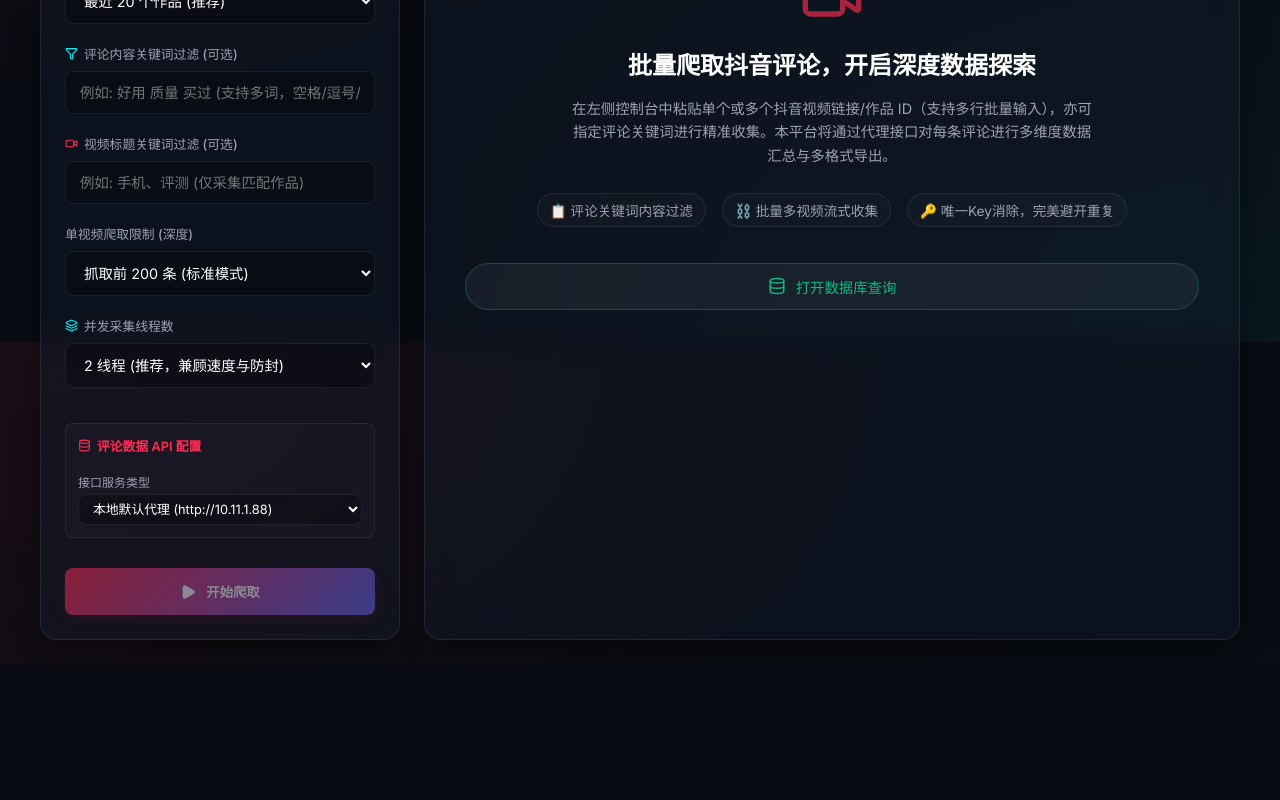
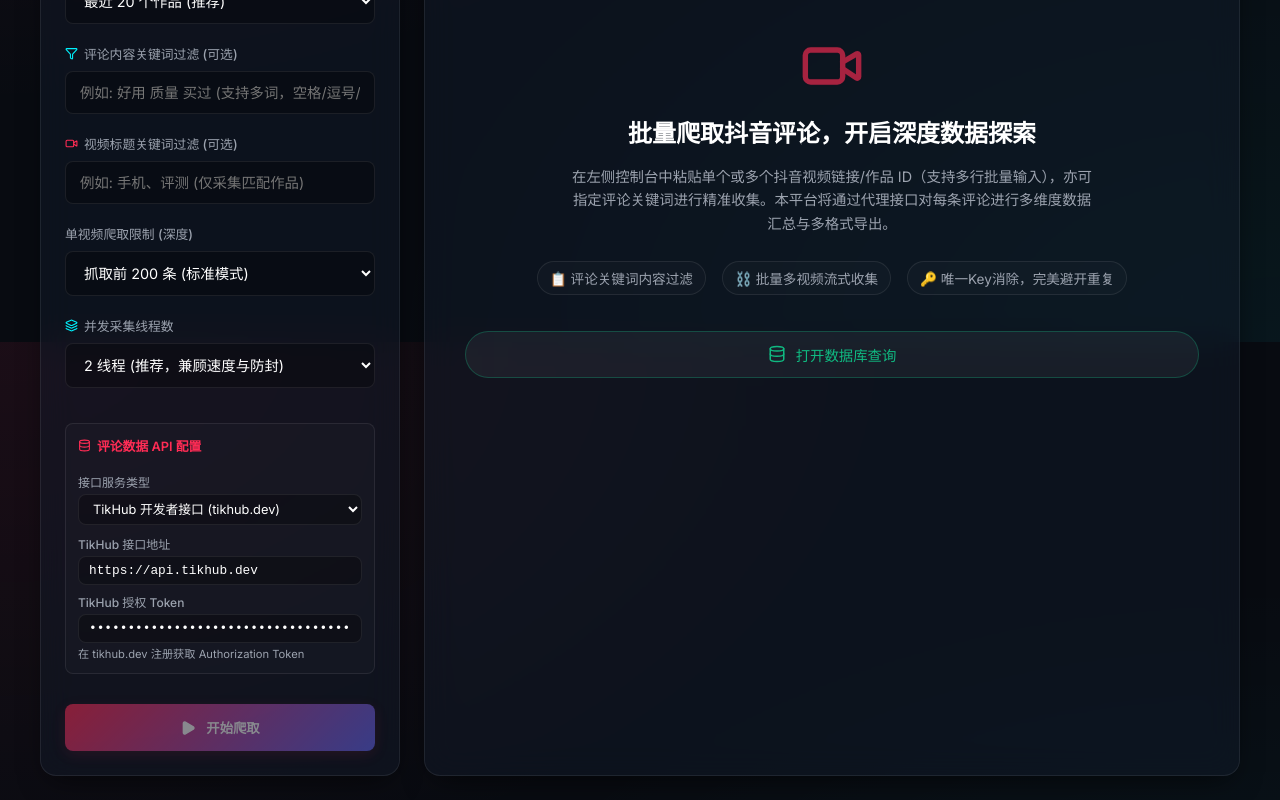
Before and after one commit to zhubaohe123/Douyin, a React (Vite) app: page / in a window 1280 px wide. Shown: the part 458-1258 px from the top of the page. Before the commit the page ends 1122 px from the top, so only its background shows below. Built offline with nearby package versions, Linux system fonts and the light colour scheme.

Commit message:
chore(api): set user provided TikHub token as default value

```diff
--- a/src/App.jsx
+++ b/src/App.jsx
@@ -47,8 +47,8 @@
   const [searchPages, setSearchPages] = useState(1); // 1 to 5 pages
 
   // 评论 API 接口配置状态 (本地默认 / TikHub 开发者)
-  const [commentApiType, setCommentApiType] = useState(() => localStorage.getItem('comment_api_type') || 'local');
-  const [tikhubToken, setTikhubToken] = useState(() => localStorage.getItem('tikhub_token') || '');
+  const [commentApiType, setCommentApiType] = useState(() => localStorage.getItem('comment_api_type') || 'tikhub');
+  const [tikhubToken, setTikhubToken] = useState(() => localStorage.getItem('tikhub_token') || 'pawjW+xB3VyVu2qKOY+67w7nB2XWB5pF4DiA7U6hR8GXj2mwK0yeWAudDQ==');
   const [tikhubApiUrl, setTikhubApiUrl] = useState(() => localStorage.getItem('tikhub_api_url') || 'https://api.tikhub.dev');
 
   // Crawler Execution State
```
